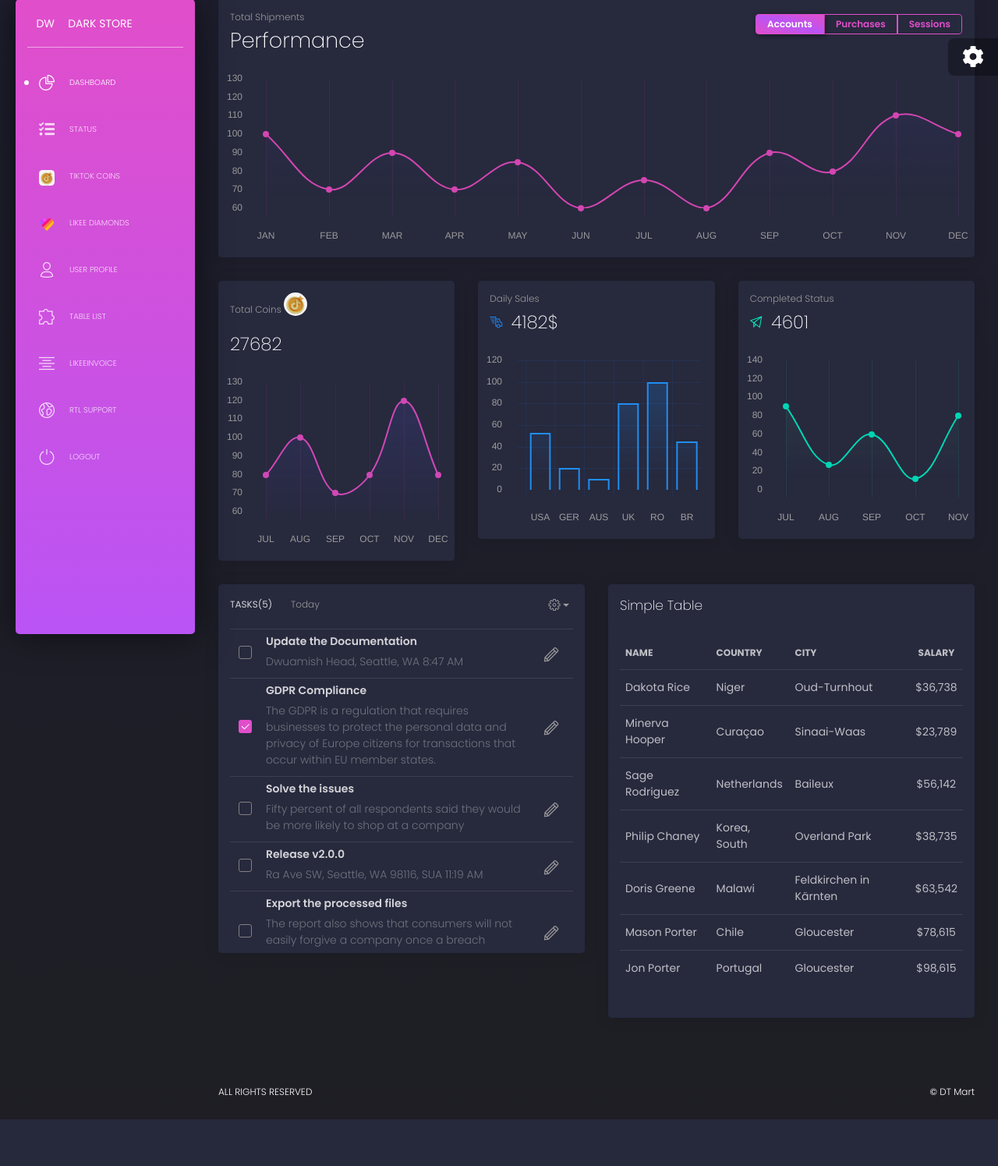
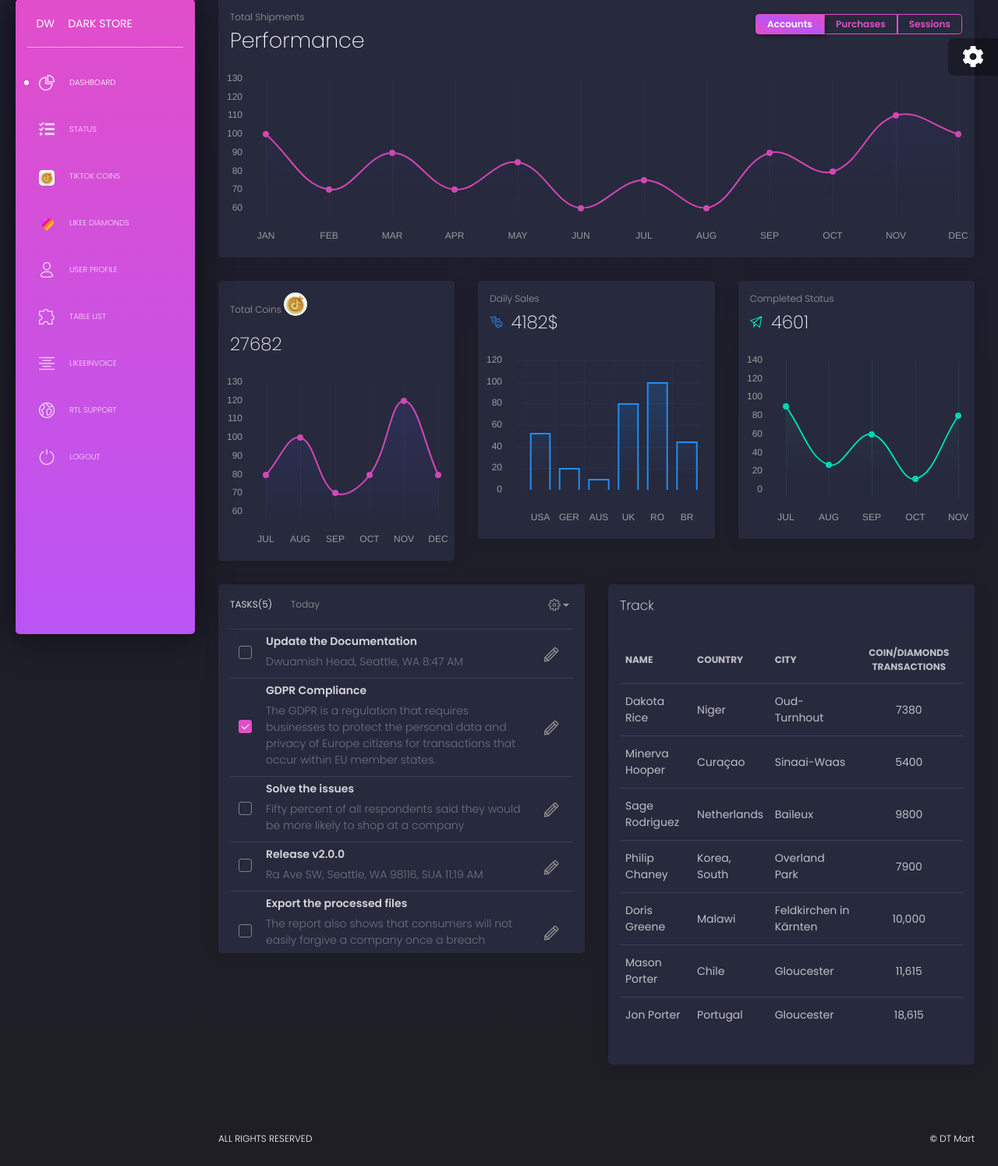
Before and after one commit to awais-akhtar/seller, a Django app: page / in a window 1280 px wide. Shown: the part 81-1576 px from the top of the page at 78% size. Before the commit the page ends 1516 px from the top, so only its background shows below. Run offline with Django 5.2, Linux system fonts and the light colour scheme; a user stored in the database is signed in; some libraries are stand-ins or nearby versions.

Commit message:
first commit

```diff
--- a/mysite/settings.py
+++ b/mysite/settings.py
@@ -24,7 +24,7 @@ SECRET_KEY = 'django-insecure-dkvq2j*%j$uiy32p!o-p-r*@y_kc_%raec=c4r0qx6fyju*@^z
 # SECURITY WARNING: don't run with debug turned on in production!
 DEBUG = True
 
-ALLOWED_HOSTS = []
+ALLOWED_HOSTS = ['154.205.156.20','127.0.0.1']
 
 
 # Application definition
@@ -47,7 +47,7 @@ MIDDLEWARE = [
     'django.contrib.auth.middleware.AuthenticationMiddleware',
     'django.contrib.messages.middleware.MessageMiddleware',
     'django.middleware.clickjacking.XFrameOptionsMiddleware',
-    'whitenoise.middleware.WhiteNoiseMiddleware',
+    # 'whitenoise.middleware.WhiteNoiseMiddleware',
 ]
 
 ROOT_URLCONF = 'mysite.urls'
--- a/templates/home/index.html
+++ b/templates/home/index.html
@@ -261,7 +261,7 @@
             <div class="col-lg-6 col-md-12">
                 <div class="card ">
                     <div class="card-header">
-                        <h4 class="card-title"> Simple Table</h4>
+                        <h4 class="card-title"> Track </h4>
                     </div>
                     <div class="card-body">
                         <div class="table-responsive">
@@ -278,7 +278,7 @@
                                         City
                                     </th>
                                     <th class="text-center">
-                                        Salary
+                                        Coin/Diamonds transactions
                                     </th>
                                 </tr>
                                 </thead>
@@ -294,7 +294,7 @@
                                         Oud-Turnhout
                                     </td>
                                     <td class="text-center">
-                                        $36,738
+                                        7380
                                     </td>
                                 </tr>
                                 <tr>
@@ -308,7 +308,7 @@
                                         Sinaai-Waas
                                     </td>
                                     <td class="text-center">
-                                        $23,789
+                                        5400
                                     </td>
                                 </tr>
                                 <tr>
@@ -322,7 +322,7 @@
                                         Baileux
                                     </td>
                                     <td class="text-center">
-                                        $56,142
+                                        9800
                                     </td>
                                 </tr>
                                 <tr>
@@ -336,7 +336,7 @@
                                         Overland Park
                                     </td>
                                     <td class="text-center">
-                                        $38,735
+                                        7900
                                     </td>
                                 </tr>
                                 <tr>
@@ -350,7 +350,7 @@
                                         Feldkirchen in Kärnten
                                     </td>
                                     <td class="text-center">
-                                        $63,542
+                                        10,000
                                     </td>
                                 </tr>
                                 <tr>
@@ -364,7 +364,7 @@
                                         Gloucester
                                     </td>
                                     <td class="text-center">
-                                        $78,615
+                                        11,615
                                     </td>
                                 </tr>
                                 <tr>
@@ -378,7 +378,7 @@
                                         Gloucester
                                     </td>
                                     <td class="text-center">
-                                        $98,615
+                                        18,615
                                     </td>
                                 </tr>
                                 </tbody>
```
